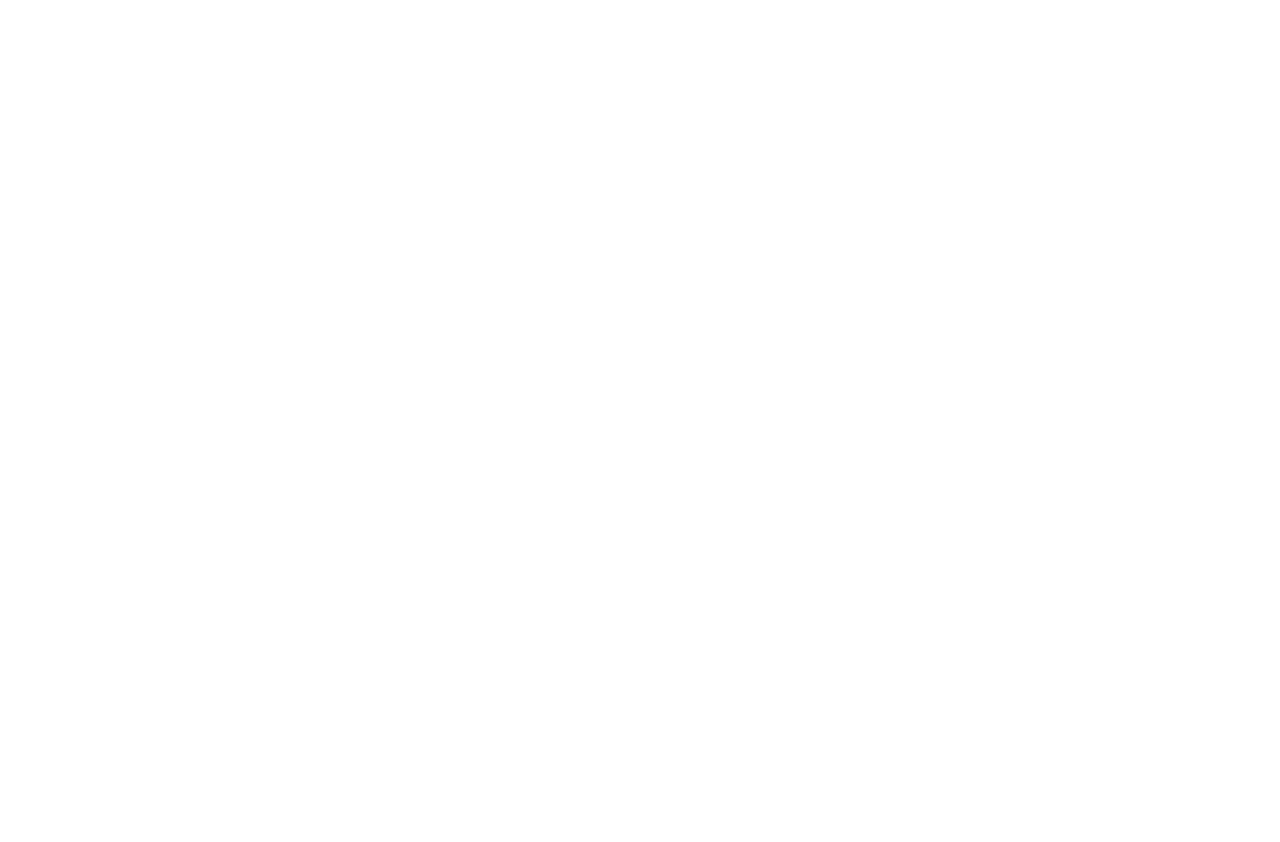
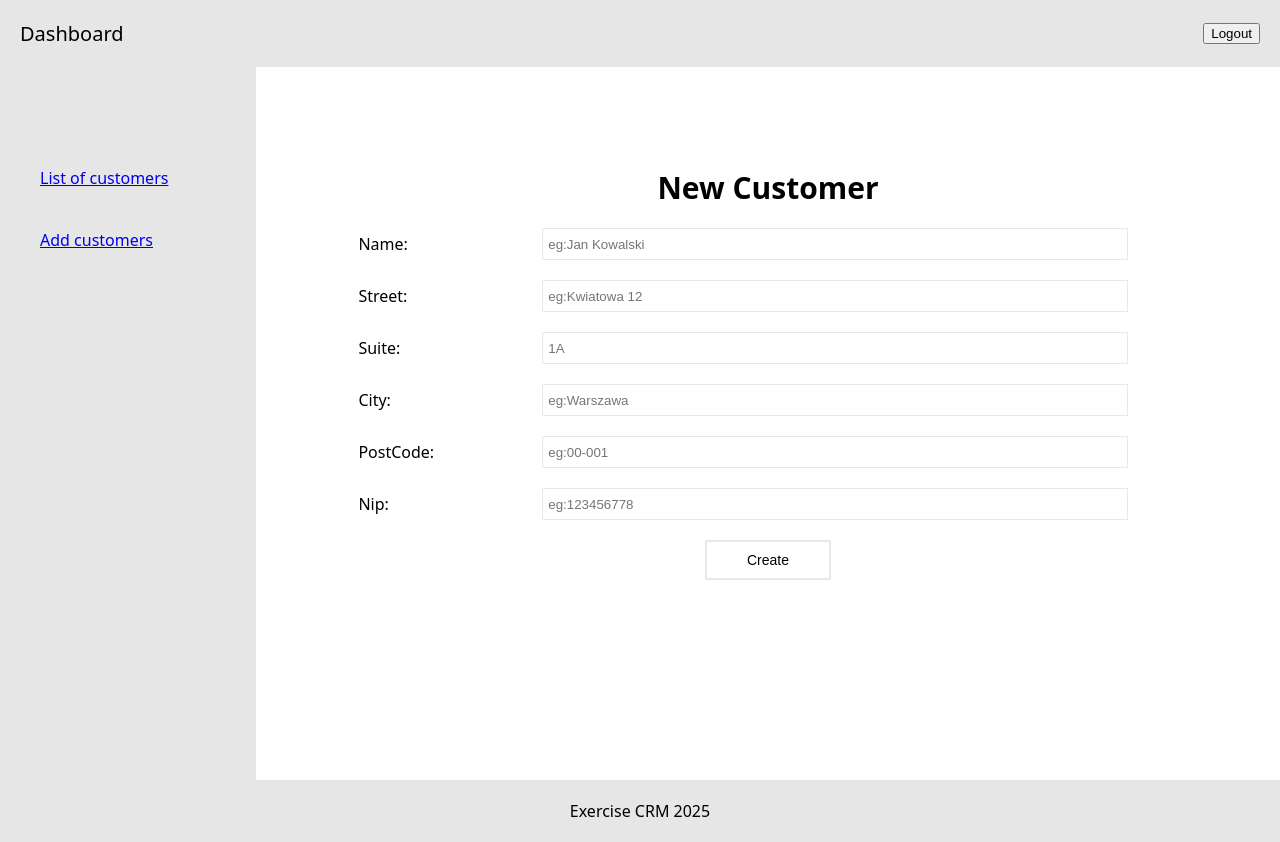
Before and after one commit to tycoonkabuzi/CRM_system, a React (Vite) app: page /dashboard/new in a window 1280 px wide. Before the commit this address had no page. Before the commit the page ends 800 px from the top, so only its background shows below. Built offline with nearby package versions, Linux system fonts and the light colour scheme.

Commit message:
Till edit

```diff
--- a/src/App.tsx
+++ b/src/App.tsx
@@ -16,7 +16,8 @@ function App() {
         <Route path="/dashboard" element={<Dashboard />}>
           <Route index element={<ListCustomers />} />
           <Route path="customer/:id" element={<Customer />} />
-          <Route path="newcostomer" element={<NewCustomer />} />
+          <Route path="new" element={<NewCustomer />} />
+          <Route path="edit/" element={<NewCustomer />} />
         </Route>
       </Routes>
     </>
--- a/src/components/Customer.tsx
+++ b/src/components/Customer.tsx
@@ -3,12 +3,14 @@ import { Title } from "../reusableStyle/loginSignOut";
 import { apiClient } from "../apiCRM";
 import { useEffect, useState } from "react";
 import { useParams } from "react-router";
+import { NewCustomerType } from "../types/customerType";
 const Main = styled.div`
   margin: auto;
   width: 50%;
   text-align: left;
 
   margin-top: 100px;
+  padding-bottom: 100px;
 `;
 const SubTitle = styled.h2`
   margin: 12px 0px 12px 0px;
@@ -22,7 +24,7 @@ const Element = styled.li`
 `;
 
 const Customer = () => {
-  const [data, setData] = useState();
+  const [data, setData] = useState<NewCustomerType>();
   const { id } = useParams();
   const getCustomer = async () => {
     try {
--- /dev/null
+++ b/src/components/Footer.tsx
@@ -0,0 +1,17 @@
+import styled from "styled-components";
+
+const Main = styled.div`
+  background-color: #e6e6e6;
+  padding: 20px;
+`;
+const Copyright = styled.div``;
+
+const Footer = () => {
+  const year = new Date().getFullYear();
+  return (
+    <Main>
+      <Copyright>Exercise CRM {year}</Copyright>
+    </Main>
+  );
+};
+export default Footer;
--- a/src/components/ListCustomers.tsx
+++ b/src/components/ListCustomers.tsx
@@ -2,12 +2,15 @@ import { useEffect, useState } from "react";
 import styled from "styled-components";
 import { apiClient } from "../apiCRM";
 import { SmallButton } from "../reusableStyle/buttons";
-import { Link, useParams, useSearchParams } from "react-router";
+import { Link, useNavigate, useSearchParams } from "react-router";
 import Pagination from "./Pagination";
+import { useDispatch } from "react-redux";
+import { change, setTheData } from "../store/newEditSlice";
 
 const Main = styled.div`
   margin-top: 100px;
   width: 80%;
+  padding-bottom: 50px;
 `;
 const Title = styled.h1``;
 const OrderedList = styled.ol`
@@ -35,13 +38,14 @@ const ListCustomers = () => {
       postcode: string;
     };
     name: string;
+    id?: string;
     nip: string;
     __v: number;
     _id: string;
   };
-  const [data, setData] = useState<CustomerData[]>();
+  const [data, setData] = useState<CustomerData[]>([]);
   const [loading, setLoading] = useState(true);
-
+  const [triggerDelete, setTriggerDelete] = useState(true);
   const [searchParams] = useSearchParams();
   let page = searchParams.get("page");
 
@@ -58,22 +62,64 @@ const ListCustomers = () => {
   };
   useEffect(() => {
     getCustomers();
-  }, [page]);
-
+  }, [page, triggerDelete]);
+  const deleteCustomer = async (customerId: string) => {
+    try {
+      await apiClient.delete(`/customers/${customerId}`);
+      alert("Deleted Customer ");
+      setTriggerDelete(!triggerDelete);
+    } catch (error) {
+      console.error("unable to deleteCustomer", error);
+    }
+  };
+  const dispatch = useDispatch();
+  const navigate = useNavigate();
   return (
     <Main>
       <Title>List of Customers</Title>
       <OrderedList>
         {loading == false ? (
+          data.length != 0 ? (
             data.map((data: CustomerData) => (
               <ContainerSingleCustomer key={data._id}>
                 <SingleCustomer>
-                <Link to={`/dashboard/customer/${data._id}`}>{data.name}</Link>
+                  <Link to={`/dashboard/customer/${data._id}`}>
+                    {data.name}
+                  </Link>
                 </SingleCustomer>
-              <SmallButton>Edit</SmallButton>
-              <SmallButton>Delete</SmallButton>
+                <SmallButton
+                  onClick={() => {
+                    dispatch(change(true));
+                    dispatch(
+                      setTheData({
+                        id: data._id,
+                        name: data.name,
+                        address: {
+                          street: `${data.address.street}`,
+                          suite: `${data.address.suite}`,
+                          city: `${data.address.city}`,
+                          postcode: `${data.address.postcode}`,
+                        },
+                        nip: data.nip,
+                        actions: [
+                          "64b3f1b5e8b0a1234567890c",
+                          "64b3f1b5e8b0a1234567890d",
+                        ],
+                      })
+                    );
+                    navigate(`/dashboard/edit`);
+                  }}
+                >
+                  Edit
+                </SmallButton>
+                <SmallButton onClick={() => deleteCustomer(data._id)}>
+                  Delete
+                </SmallButton>
               </ContainerSingleCustomer>
             ))
+          ) : (
+            <p>Empty</p>
+          )
         ) : (
           <p> Loading...</p>
         )}
--- a/src/store/index.tsx
+++ b/src/store/index.tsx
@@ -1,7 +1,9 @@
 import { configureStore } from "@reduxjs/toolkit";
 import authenticationReducer from "./authenticationSlice";
+import changeFormReducer from "./newEditSlice";
 export const store = configureStore({
   reducer: {
     auth: authenticationReducer,
+    changeForm: changeFormReducer,
   },
 });
--- /dev/null
+++ b/src/store/newEditSlice.tsx
@@ -0,0 +1,35 @@
+import { createSlice } from "@reduxjs/toolkit";
+import { act } from "react";
+
+const changeSlice = createSlice({
+  name: "changeForm",
+  initialState: {
+    changeState: false,
+    data: {
+      name: "",
+      address: { street: "", suite: "", city: "", postcode: "" },
+      nip: "",
+      actions: ["64b3f1b5e8b0a1234567890c", "64b3f1b5e8b0a1234567890d"],
+    },
+  },
+  reducers: {
+    change: (state, action) => {
+      state.changeState = action.payload;
+      return state;
+    },
+    setTheData: (state, action) => {
+      state.data = action.payload;
+      return state;
+    },
+    cleanTheData: (state) => {
+      state.data = {
+        name: "",
+        address: { street: "", suite: "", city: "", postcode: "" },
+        nip: "",
+        actions: ["64b3f1b5e8b0a1234567890c", "64b3f1b5e8b0a1234567890d"],
+      };
+    },
+  },
+});
+export const { change, setTheData, cleanTheData } = changeSlice.actions;
+export default changeSlice.reducer;
--- /dev/null
+++ b/src/types/customerType.tsx
@@ -0,0 +1,12 @@
+export type NewCustomerType = {
+  id?: string;
+  name: string;
+  address: {
+    street: string;
+    suite: string;
+    city: string;
+    postcode: string;
+  };
+  nip: string;
+  actions: string[];
+};
--- a/src/views/Dashboard.tsx
+++ b/src/views/Dashboard.tsx
@@ -2,7 +2,8 @@ import { useDispatch } from "react-redux";
 import styled from "styled-components";
 import { logout } from "../store/authenticationSlice";
 import { Link, Outlet, useNavigate } from "react-router";
-
+import Footer from "../components/Footer";
+import { change, cleanTheData } from "../store/newEditSlice";
 const Main = styled.div``;
 const NavigationBar = styled.nav`
   background-color: #e6e6e6;
@@ -41,7 +42,6 @@ const ListElement = styled.li`
   list-style: none;
 `;
 const Dashboard = () => {
-  //const user = useSelector((state) => state.auth.username);
   const user = localStorage.getItem("username"); // getting the data (username) from the localStorage
   const dispatch = useDispatch();
   const navigate = useNavigate();
@@ -70,12 +70,21 @@ const Dashboard = () => {
             </ListElement>
 
             <ListElement>
-              <Link to={"/dashboard/newcostomer"}>Add customers</Link>
+              <Link
+                onClick={() => {
+                  dispatch(change(false));
+                  dispatch(cleanTheData());
+                }}
+                to={"/dashboard/new"}
+              >
+                Add customers
+              </Link>
             </ListElement>
           </UnOrderedList>
         </SideBar>
         <Outlet />
       </ContainerContent>
+      <Footer />
     </Main>
   );
 };
--- a/src/views/NewCustomer.tsx
+++ b/src/views/NewCustomer.tsx
@@ -3,39 +3,38 @@ import { Title, Form, Label, Input } from "../reusableStyle/loginSignOut";
 import { Button } from "../reusableStyle/buttons";
 import { useState } from "react";
 import { apiClient } from "../apiCRM";
+import { NewCustomerType } from "../types/customerType";
+import { useSelector } from "react-redux";
+import { useParams } from "react-router";
 
 const Main = styled.div`
   margin-top: 100px;
+  width: 80%;
+  padding-bottom: 200px;
 `;
 const NewCustomer = () => {
-  type NewCustomer = {
-    name: string;
-    address: {
-      street: string;
-      suite: string;
-      city: string;
-      postcode: string;
-    };
-    nip: string;
-    actions: string[];
-  };
-  const [data, setData] = useState<NewCustomer>({
-    name: "",
-    address: { street: "", suite: "", city: "", postcode: "" },
-    nip: "1234567890",
-    actions: ["64b3f1b5e8b0a1234567890c", "64b3f1b5e8b0a1234567890d"],
-  });
-
+  const dataToBeEdited = useSelector((state) => state.changeForm.data);
+  const [data, setData] = useState<NewCustomerType>(dataToBeEdited);
+  console.log(data);
   const createCustomer = async () => {
     try {
-      const response = await apiClient.post(`/customers`, data);
-      alert("sent");
+      await apiClient.post(`/customers`, data);
+      alert(`${data.name} was added successfully`);
     } catch (error) {
       console.error("unable to send client to api", error);
     }
   };
 
-  const handleChange = (e) => {
+  const editCustomer = async () => {
+    try {
+      await apiClient.put(`/customers/${dataToBeEdited.id}`, data);
+      alert(`${data.name} was modified successfully`);
+    } catch (error) {
+      console.error("unable to send client to api", error);
+    }
+  };
+
+  const handleChange = (e: React.ChangeEvent<HTMLInputElement>): void => {
     const name = e.target.name;
     const value = e.target.value;
     setData((prev) => ({
@@ -45,11 +44,15 @@ const NewCustomer = () => {
         : { [name]: value }),
     }));
   };
-  console.log(data);
+
+  const changeForm = useSelector((state) => state.changeForm.changeState);
+
+  console.log(dataToBeEdited);
+  const { id } = useParams();
 
   return (
     <Main>
-      <Title>New Customer</Title>
+      <Title>{changeForm ? "Edit Customer" : "New Customer"}</Title>
       <Form>
         <Label>Name:</Label>
         <Input
@@ -57,6 +60,7 @@ const NewCustomer = () => {
           type="text"
           placeholder="eg:Jan Kowalski"
           onChange={handleChange}
+          value={changeForm ? data.name : ""}
         />
         <Label>Street:</Label>
         <Input
@@ -64,6 +68,7 @@ const NewCustomer = () => {
           type="text"
           placeholder="eg:Kwiatowa 12"
           onChange={handleChange}
+          value={changeForm ? data.address.street : ""}
         />
         <Label>Suite:</Label>
 
@@ -72,6 +77,7 @@ const NewCustomer = () => {
           type="text"
           placeholder="1A"
           onChange={handleChange}
+          value={changeForm ? data.address.suite : ""}
         />
 
         <Label>City:</Label>
@@ -80,6 +86,7 @@ const NewCustomer = () => {
           type="text"
           placeholder="eg:Warszawa"
           onChange={handleChange}
+          value={changeForm ? data.address.city : ""}
         />
 
         <Label>PostCode:</Label>
@@ -88,6 +95,7 @@ const NewCustomer = () => {
           type="text"
           placeholder="eg:00-001"
           onChange={handleChange}
+          value={changeForm ? data.address.postcode : ""}
         />
 
         <Label>Nip:</Label>
@@ -96,15 +104,36 @@ const NewCustomer = () => {
           type="text"
           placeholder="eg:123456778"
           onChange={handleChange}
+          value={changeForm ? data.nip : ""}
         />
+        {!changeForm ? (
           <Button
             onClick={(e) => {
               e.preventDefault();
               createCustomer();
+              setData({
+                name: "",
+                address: { street: "", suite: "", city: "", postcode: "" },
+                nip: "",
+                actions: [
+                  "64b3f1b5e8b0a1234567890c",
+                  "64b3f1b5e8b0a1234567890d",
+                ],
+              });
             }}
           >
             Create
           </Button>
+        ) : (
+          <Button
+            onClick={(e) => {
+              e.preventDefault();
+              editCustomer();
+            }}
+          >
+            Edit
+          </Button>
+        )}
       </Form>
     </Main>
   );
```
Lines whose indentation alone changed are shown as unchanged.
